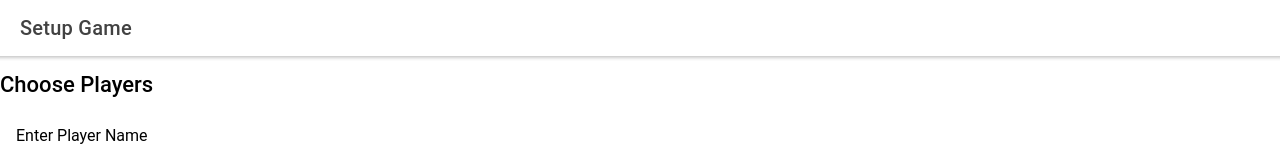
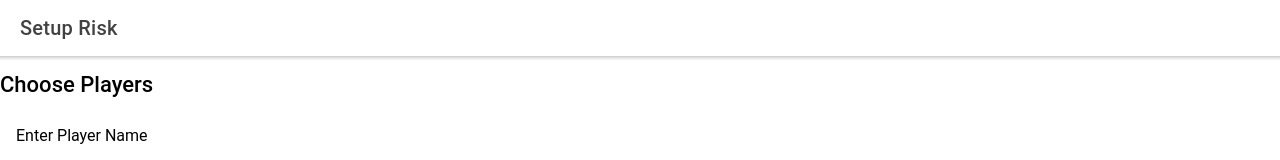
Before and after one commit to 2022-spring-adv-fe-mon/tca-risk, a React (Create React App) app: page /#/home in a window 1280 px wide. Both pictures are taken after a click on the element "PLAY RISK". Shown: the top 160 px of the page. Built offline with nearby package versions, Linux system fonts and the light colour scheme.

Commit message:
Changed some titles.

```diff
--- a/src/pages/Home.tsx
+++ b/src/pages/Home.tsx
@@ -46,7 +46,7 @@ return (
     <IonPage>
       <IonHeader>
         <IonToolbar>
-          <IonTitle>Home</IonTitle>
+          <IonTitle>tca Risk (companion app)</IonTitle>
         </IonToolbar>
       </IonHeader>
       <IonContent fullscreen>
--- a/src/pages/PlayGame.tsx
+++ b/src/pages/PlayGame.tsx
@@ -36,7 +36,7 @@ const PlayGame: React.FC<PlayGameProps> = ({
     <IonPage>
       <IonHeader>
         <IonToolbar>
-          <IonTitle>Play Game</IonTitle>
+          <IonTitle>Play Risk</IonTitle>
         </IonToolbar>
       </IonHeader>
       <IonContent fullscreen>
--- a/src/pages/SetupGame.tsx
+++ b/src/pages/SetupGame.tsx
@@ -74,13 +74,13 @@ const SetupGame: React.FC<SetGameProps> = ({
     <IonPage>
       <IonHeader>
         <IonToolbar>
-          <IonTitle>Setup Game</IonTitle>
+          <IonTitle>Setup Risk</IonTitle>
         </IonToolbar>
       </IonHeader>
       <IonContent fullscreen>
         <IonHeader collapse="condense">
           <IonToolbar>
-            <IonTitle size="large">Setup Game</IonTitle>
+            <IonTitle size="large">Setup Risk</IonTitle>
           </IonToolbar>
         </IonHeader>
 
```
